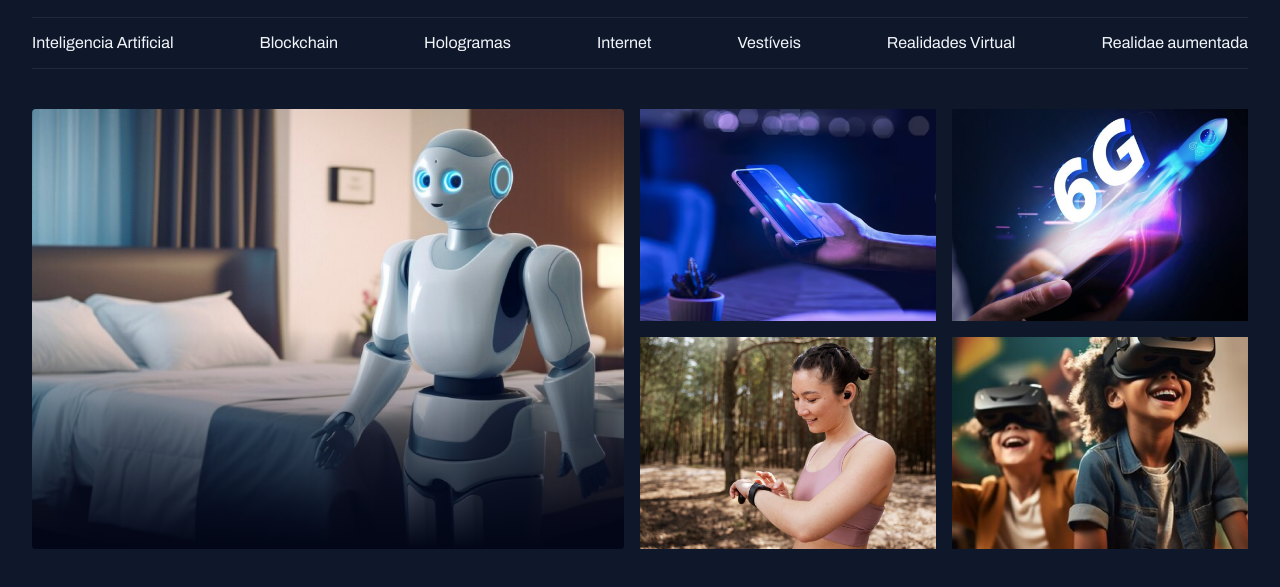
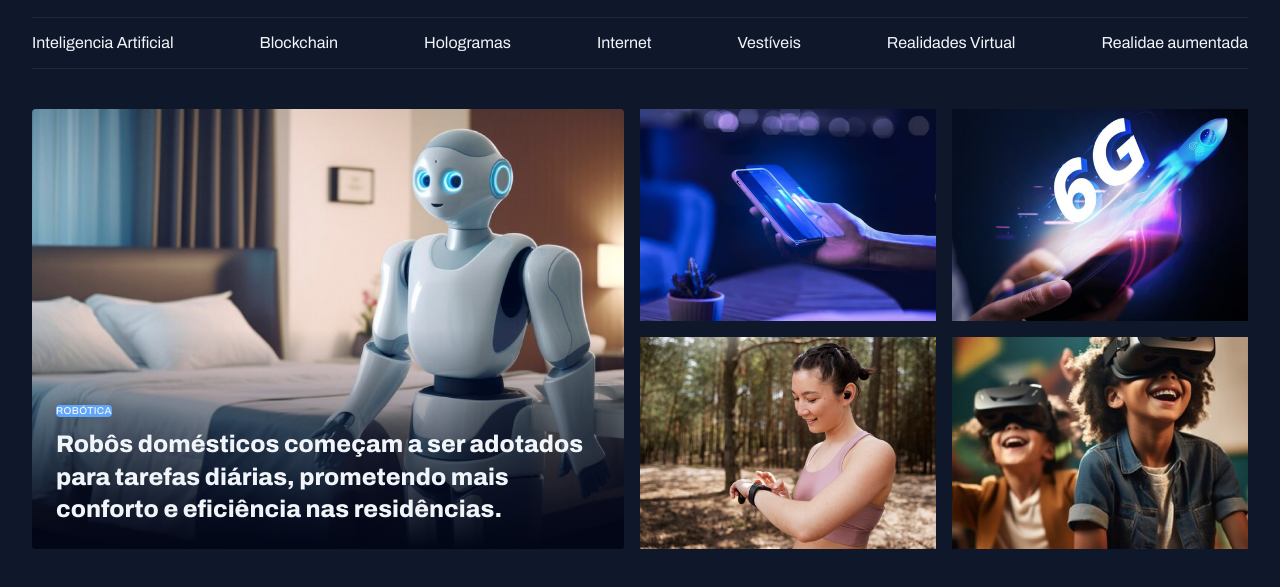
Before and after one commit to Samugador330/fullstack-projeto-portal-de-noticias, a plain HTML site: page index.html in a window 1280 px wide. Shown: the part 55-642 px from the top of the page. Drawn offline with Linux system fonts and the light colour scheme.

Commit message:
ajustando conteúdo do card

```diff
--- a/index.html
+++ b/index.html
@@ -38,9 +38,15 @@
 
   <main class="grid container">
     <section id="featured" class="grid grid-flow-col gap-16">
-      <div class="card">
+      <figure class="card">
         <img src="assets/images/Image 01.png" alt="">
-      </div>
+
+
+        <figcaption>
+          <span class="content-tag">robótica</span>
+          <h2 class="text-2xl">Robôs domésticos começam a ser adotados para tarefas diárias, prometendo mais conforto e eficiência nas residências.</h2>
+        </figcaption>
+        </figure>
 
       <div class="grid grid-cols-2 gap-16">
         <div>
--- a/styles/global.css
+++ b/styles/global.css
@@ -62,3 +62,14 @@ img{
 main {
   margin-top: 40px;
 }
+
+.content-tag{
+display: inline-block;
+background-color: var(--brand-color-dark);
+border-radius: 4px;
+font: 500 10px/1.2 var(--font-family);
+text-transform: uppercase;
+letter-spacing: 0.04em;
+color: var(--text-color-primary);
+box-shadow: 0px 0px 16px rgba(2, 6, 23, 0.251);
+}
--- a/styles/sections.css
+++ b/styles/sections.css
@@ -2,12 +2,12 @@
   img{
 height: 100%;
 object-fit: cover;
-
 }
 .card {
   border-radius: 4px;
   overflow: hidden;
   position: relative;
+
 
  &::before {
   content: "";
@@ -16,5 +16,17 @@ object-fit: cover;
   top: 50%;
   background: linear-gradient(180deg, transparent 0%, #020617 100%);
 }
+
+figcaption {
+  position: absolute;
+  bottom: 0px;
+  padding: 24px;
+  h2{
+    margin-top: 8px;
+  }
+
 }
 }
+
+
+}
--- a/styles/utility.css
+++ b/styles/utility.css
@@ -14,3 +14,19 @@ grid-template-columns: 1fr 1fr;
 .gap-16{
   gap: 16px;
 }
+
+.text-2xl{
+  font: var(--h1);
+}
+
+.text-xl{
+  font: var(--h2);
+}
+
+.text-lg{
+  font: var(--h3);
+}
+
+.text-sm{
+  font: var(--text-sm);
+}
```
